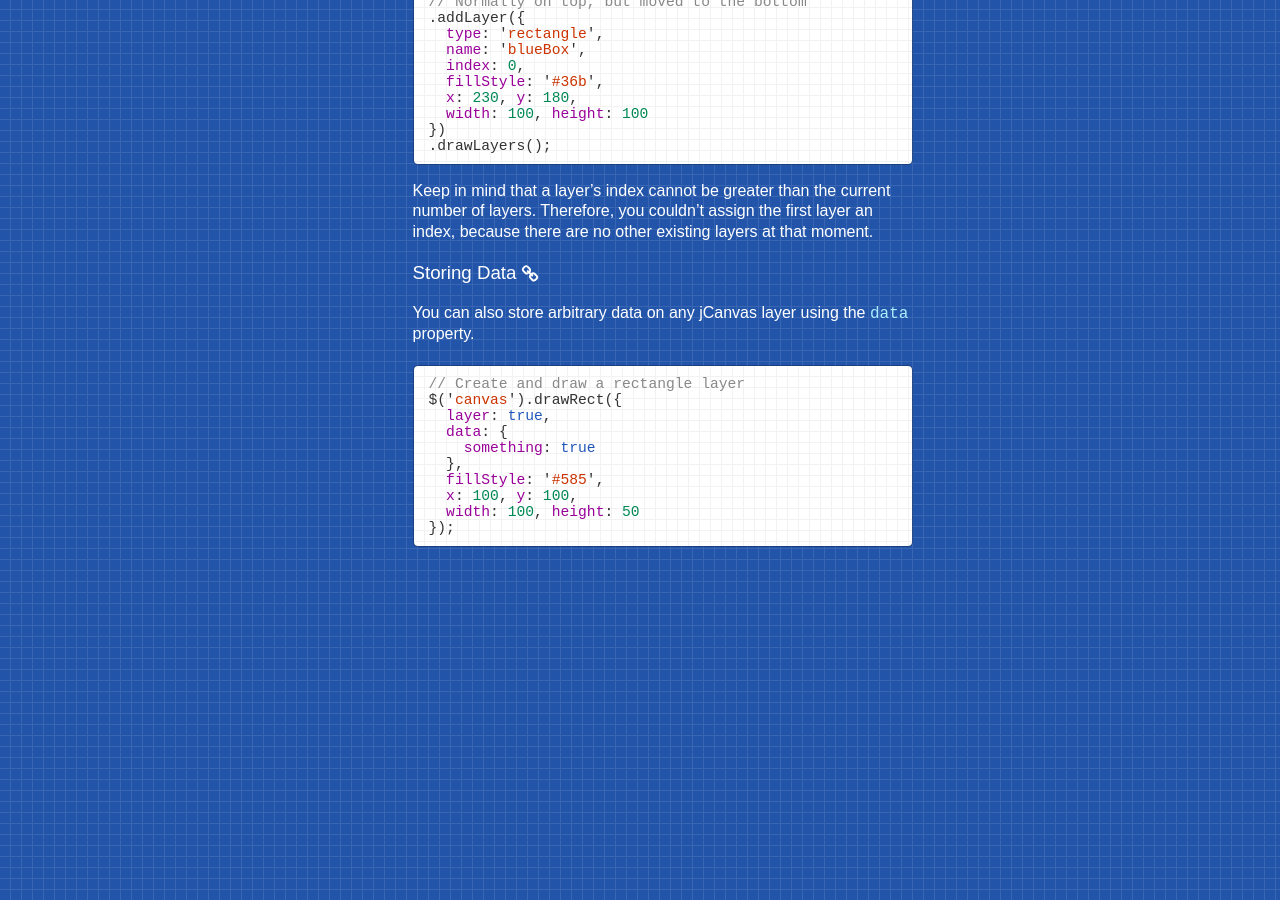
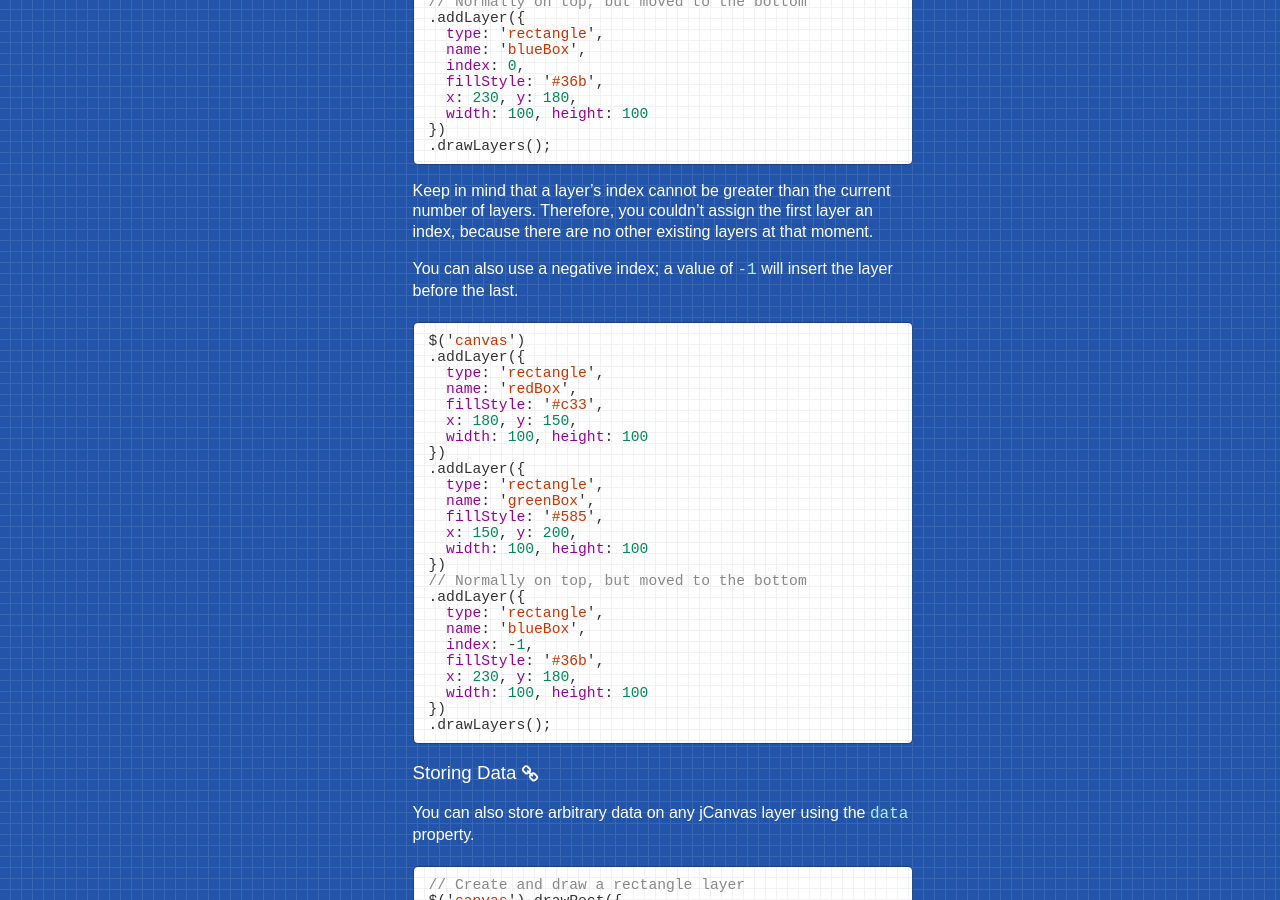
Before and after one commit to caleb531/jcanvas-website, a Jekyll site: the page built from _core_docs/addLayers.md, in a window 1280 px wide and 900 px high, scrolled down 3246 px. Built offline with Jekyll 4.4.1, drawn with Linux system fonts in a browser that asks for light colours; some web fonts are replaced; a script that is not in the unit is left out; comment, search, counter and statistics services are not loaded.

Commit message:
Document negative index for addLayer

````diff
--- a/_core_docs/addLayers.md
+++ b/_core_docs/addLayers.md
@@ -176,6 +176,37 @@ $('canvas')
 
 Keep in mind that a layer's index cannot be greater than the current number of layers. Therefore, you couldn't assign the first layer an index, because there are no other existing layers at that moment.
 
+You can also use a negative index; a value of `-1` will insert the layer before
+the last.
+
+```js
+$('canvas')
+.addLayer({
+  type: 'rectangle',
+  name: 'redBox',
+  fillStyle: '#c33',
+  x: 180, y: 150,
+  width: 100, height: 100
+})
+.addLayer({
+  type: 'rectangle',
+  name: 'greenBox',
+  fillStyle: '#585',
+  x: 150, y: 200,
+  width: 100, height: 100
+})
+// Normally on top, but moved to the bottom
+.addLayer({
+  type: 'rectangle',
+  name: 'blueBox',
+  index: -1,
+  fillStyle: '#36b',
+  x: 230, y: 180,
+  width: 100, height: 100
+})
+.drawLayers();
+```
+
 ### Storing Data
 
 You can also store arbitrary data on any jCanvas layer using the `data` property.
````
